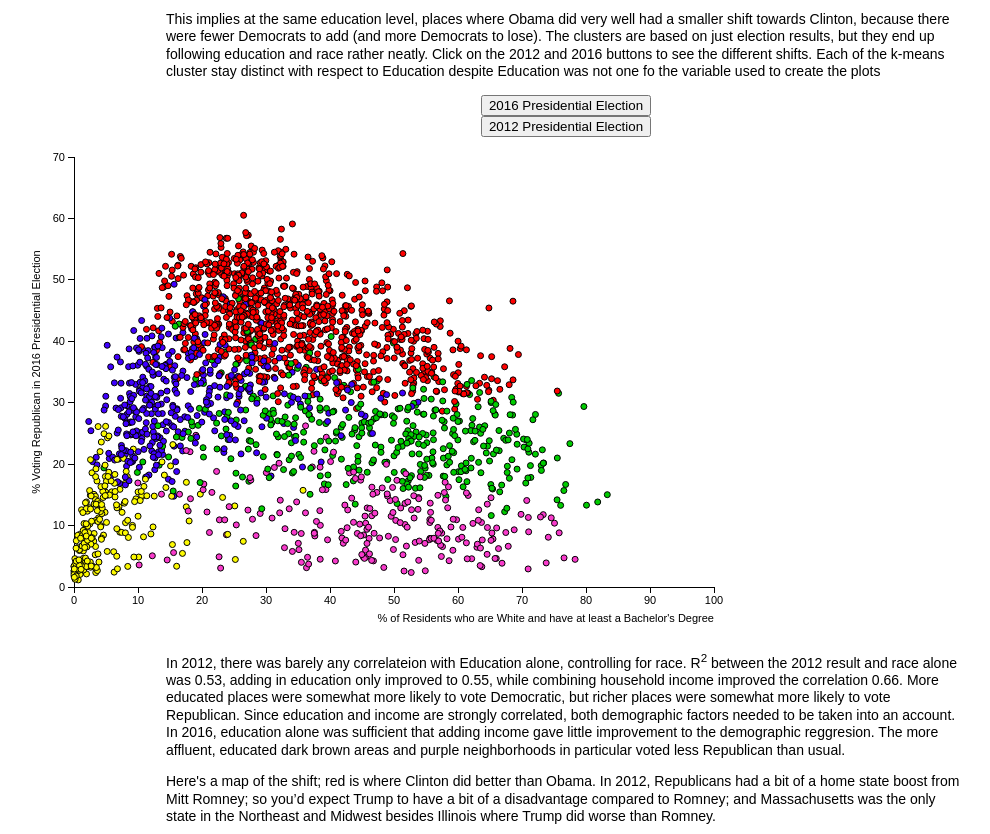
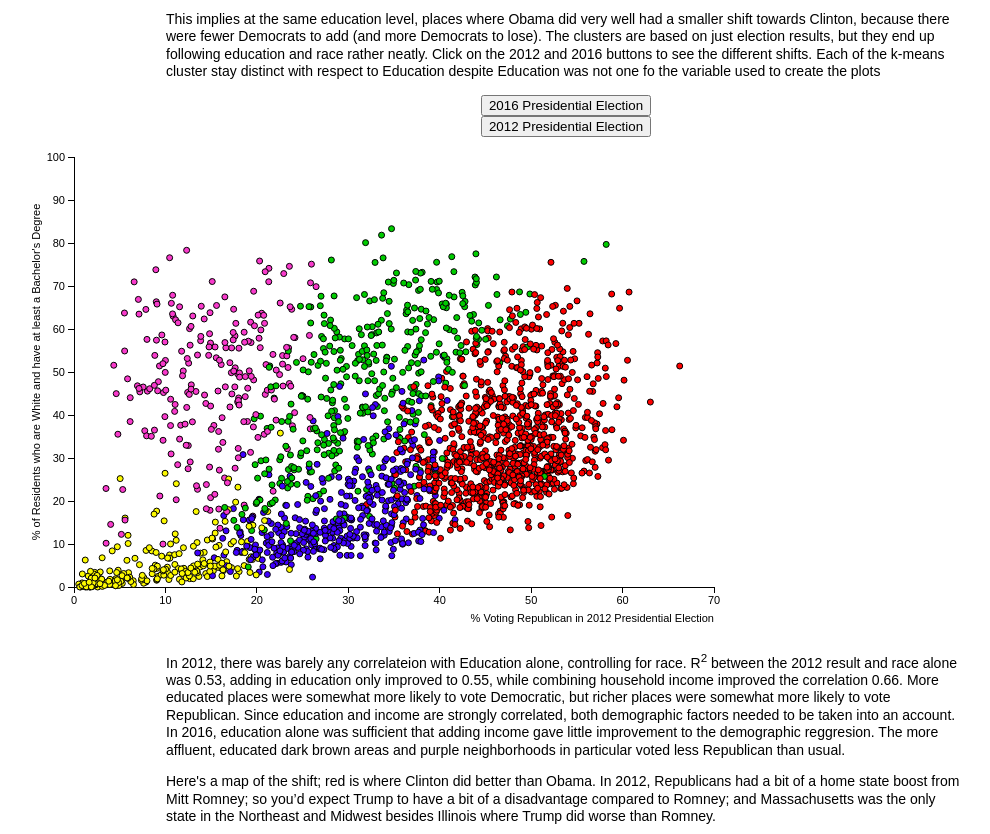
Before and after one commit to neipate/neipate.github.io, a plain HTML site: page education_scatter12_16.html in a window 1280 px wide. Shown: the part 482-1316 px from the top of the page, without its empty margins (74-1064 px from the left). Drawn offline with nearby package versions, Linux system fonts and the light colour scheme.

Commit message:
flipped y and x axis for Education

```diff
--- a/education_scatter12_16.html
+++ b/education_scatter12_16.html
@@ -114,12 +114,12 @@ body {
 <script src="https://d3js.org/d3.v3.min.js"></script>
 <script>
 
-var	x_plotvar = "White_College",
-	y_plotvar = "rep_2016pres",
-	xpercent_range = [0,100],
-	ypercent_range = [0,70],
-	xlabel_0 = "% of Residents who are White and have at least a Bachelor's Degree",
-	ylabel_0 = "% Voting Republican in 2016 Presidential Election";
+var	y_plotvar = "White_College",
+	x_plotvar = "rep_2012pres",
+	ypercent_range = [0,100],
+	xpercent_range = [0,70],
+	ylabel_0 = "% of Residents who are White and have at least a Bachelor's Degree",
+	xlabel_0 = "% Voting Republican in 2012 Presidential Election";
 
 	</script>
 
```
